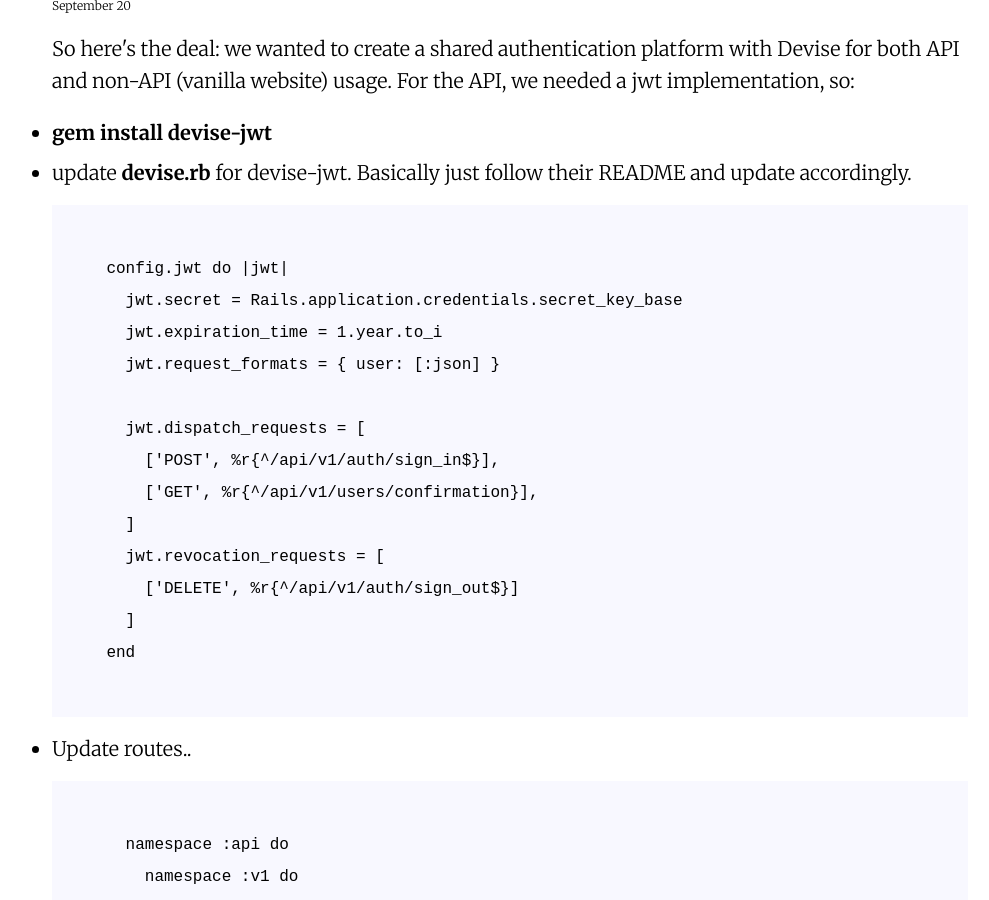
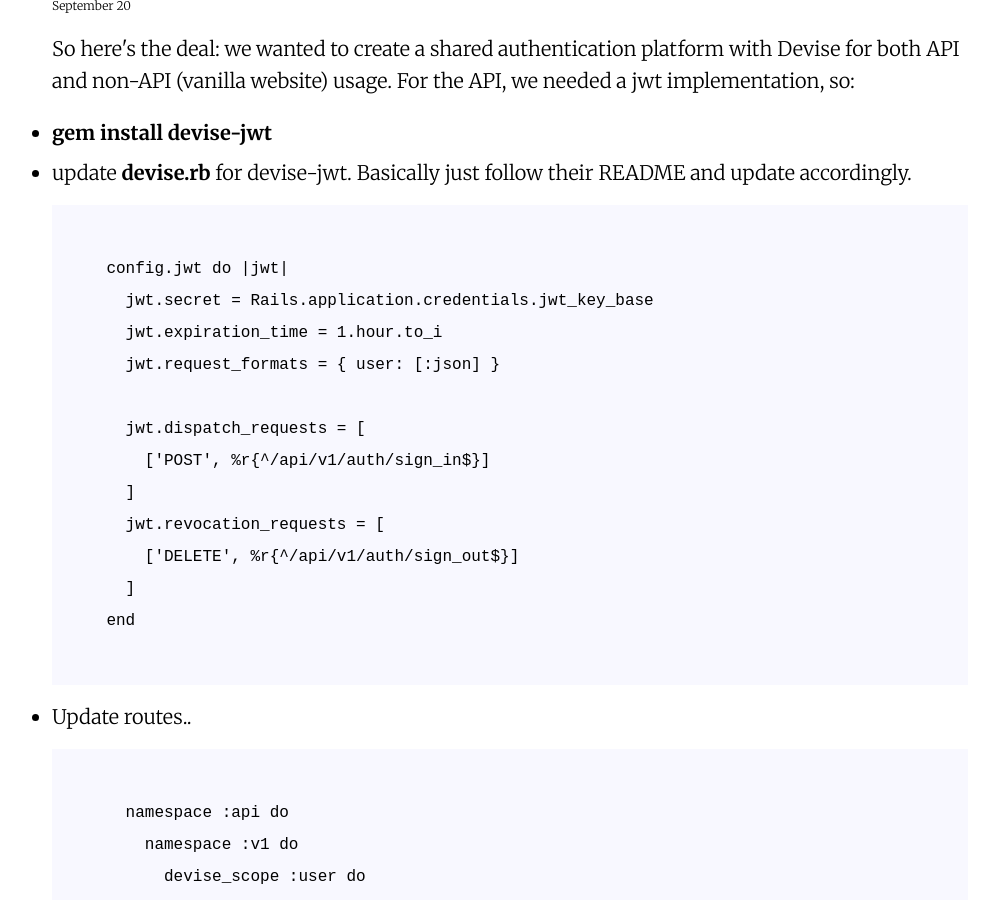
Before and after one commit to causztic/causztic.github.io, a Jekyll site: the page built from _posts/2019-09-20-devise-jwt-with-html-hybrid.html, in a window 1280 px wide and 900 px high, scrolled down 377 px. Shown: the whole window, without its empty margins (130-1119 px from the left). Built offline with Jekyll 4.4.1, drawn with Linux system fonts in a browser that asks for light colours.

Commit message:
update post

```diff
--- a/_posts/2019-09-20-devise-jwt-with-html-hybrid.html
+++ b/_posts/2019-09-20-devise-jwt-with-html-hybrid.html
@@ -18,13 +18,12 @@
   <li>update <b>devise.rb</b> for devise-jwt. Basically just follow their README and update accordingly.</li>
   <code>
     config.jwt do |jwt|
-      jwt.secret = Rails.application.credentials.secret_key_base
-      jwt.expiration_time = 1.year.to_i
+      jwt.secret = Rails.application.credentials.jwt_key_base
+      jwt.expiration_time = 1.hour.to_i
       jwt.request_formats = { user: [:json] }
 
       jwt.dispatch_requests = [
-        ['POST', %r{^/api/v1/auth/sign_in$}],
-        ['GET', %r{^/api/v1/users/confirmation}],
+        ['POST', %r{^/api/v1/auth/sign_in$}]
       ]
       jwt.revocation_requests = [
         ['DELETE', %r{^/api/v1/auth/sign_out$}]
```
